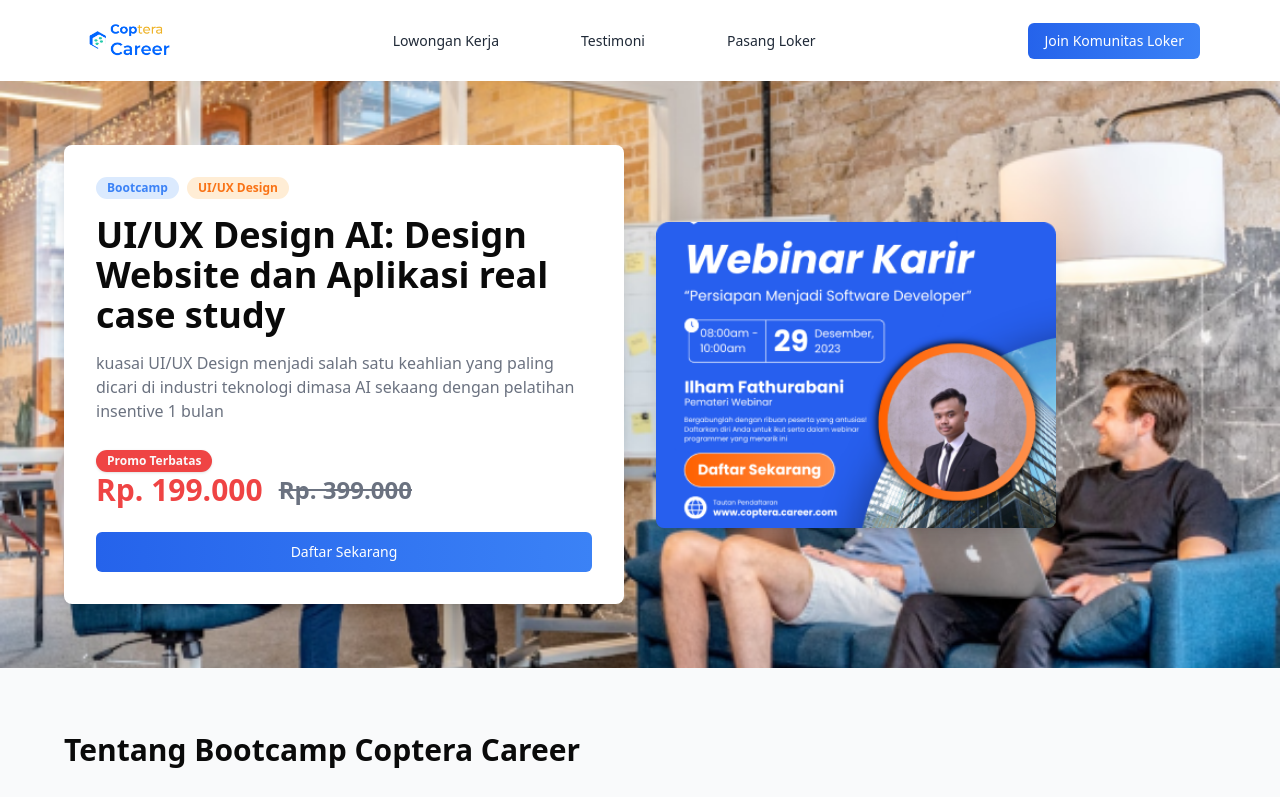
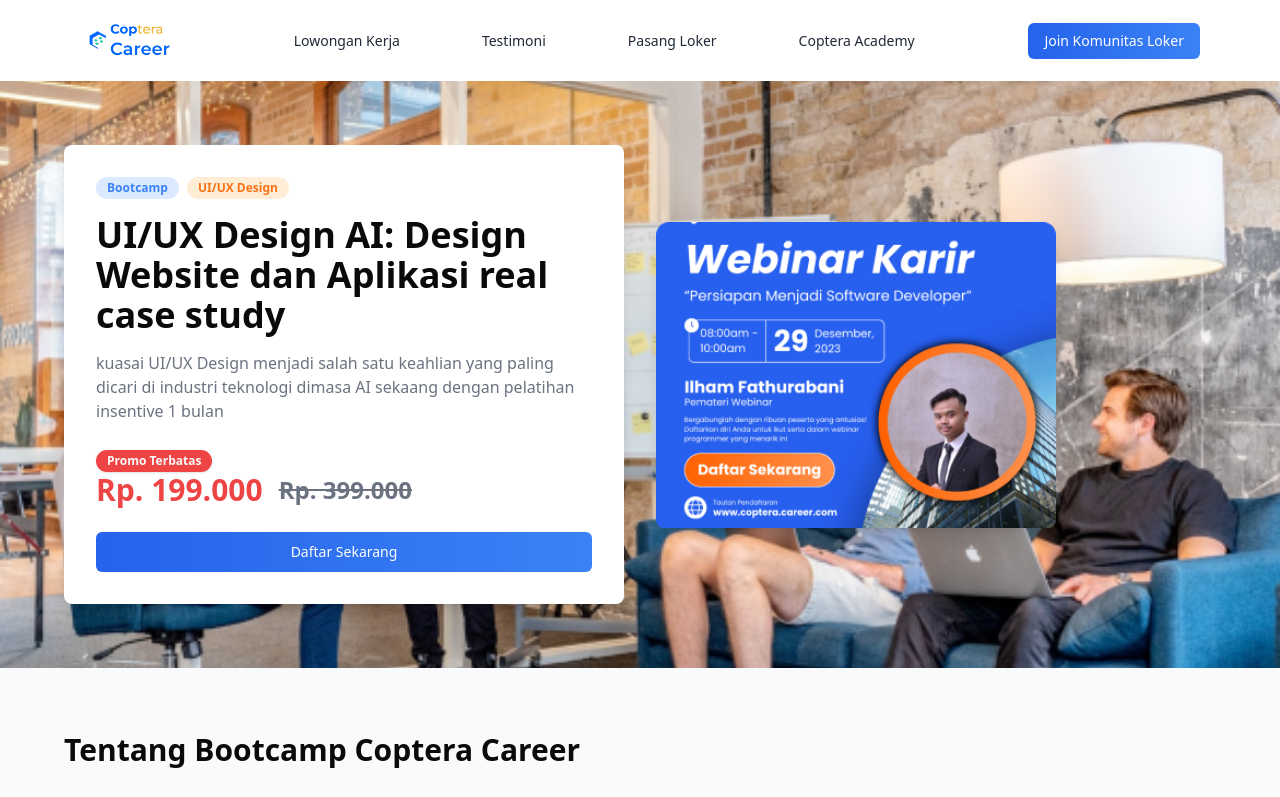
Before and after one commit to copteracareer/coptera-career-web, a Next.js app: page /accelelator/detail in a window 1280 px wide. Shown: the top 797 px of the page. Built offline with nearby package versions, Linux system fonts and the light colour scheme.

Commit message:
feature: add menu coptera academy

```diff
--- a/src/app/(home)/_components/navbar.tsx
+++ b/src/app/(home)/_components/navbar.tsx
@@ -47,6 +47,11 @@
             <Link href="https://S.id/copterapostingloker" target="_blank">
               <NavigationMenuLink className={navigationMenuTriggerStyle()}>
                 Pasang Loker
+              </NavigationMenuLink>
+            </Link>
+            <Link href="https://goakal.com/coptera-academy" target="_blank">
+              <NavigationMenuLink className={navigationMenuTriggerStyle()}>
+                Coptera Academy
               </NavigationMenuLink>
             </Link>
             {/* <Link href="/accelelator" legacyBehavior passHref>
@@ -115,6 +120,14 @@
           >
             Pasang Loker
           </Link>
+          <Link
+            href="https://goakal.com/coptera-academy"
+            target="_blank"
+            className="block py-2 text-sm font-medium text-gray-700 w-full"
+            onClick={() => setMenuOpen(false)}
+          >
+            Coptera Academy
+          </Link>
           {/* <Link
             href="/docs"
             className="block py-2 text-sm font-medium text-gray-700 w-full"
```
